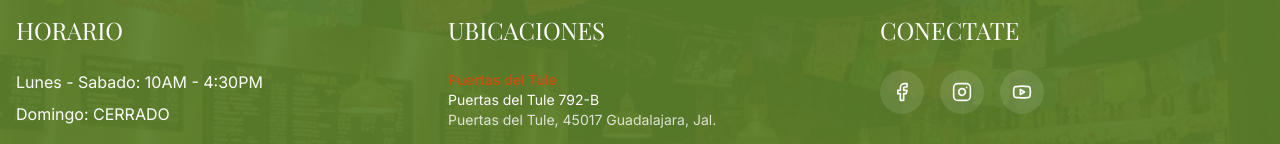
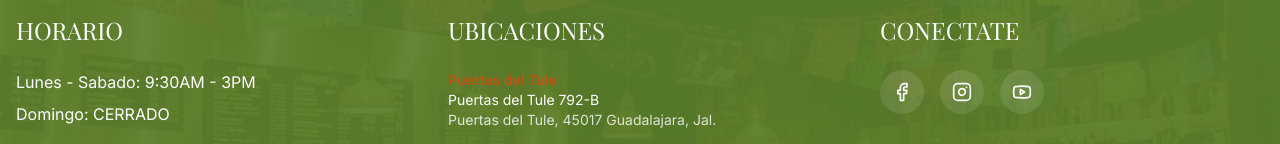
Before and after one commit to Fbet590/Tacos-Elena-Maria-Providencia, a Next.js app: page / in a window 1280 px wide. Shown: the part 2869-3013 px from the top of the page. Built offline with nearby package versions, Linux system fonts and the light colour scheme; a web font is replaced by a local one.

Commit message:
fix: update footer hours to 9:30AM - 3PM

```diff
--- a/components/footer.tsx
+++ b/components/footer.tsx
@@ -57,7 +57,7 @@ export function Footer() {
               {/* Hours */}
               <div>
                 <h3 className="font-serif text-2xl mb-6">HORARIO</h3>
-                <p className="mb-2">Lunes - Sabado: 10AM - 4:30PM</p>
+                <p className="mb-2">Lunes - Sabado: 9:30AM - 3PM</p>
                 <p className="mb-6">Domingo: CERRADO</p>
                 <p className="text-primary font-bold text-lg">LLAMANOS HOY: (33) 3391 - 7828</p>
                 <p className="text-sm text-secondary-foreground/80 mt-4 max-w-sm">
```
